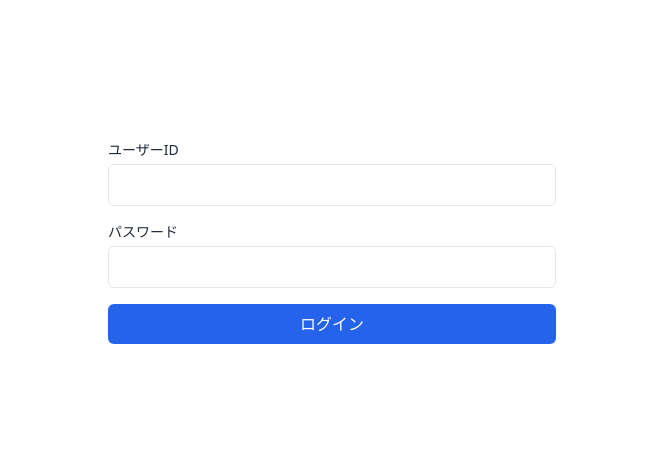
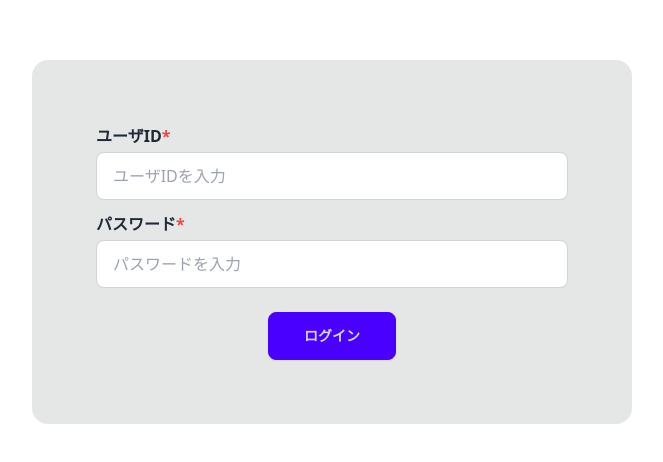
Before and after one commit to razu9120/circuit-element-management, a Next.js app in the folder frontend/: page /login in a window 1280 px wide. Shown: the part 158-620 px from the top of the page, without its empty margins (308-971 px from the left). Built offline with nearby package versions, Linux system fonts and the light colour scheme.

Commit message:
update files

```diff
--- a/frontend/app/login/page.tsx
+++ b/frontend/app/login/page.tsx
@@ -1,77 +1,11 @@
-"use client";
+import Login from "@/features/login/login";
 
-import { useState } from "react";
-import { signIn } from "next-auth/react";
-import { useRouter } from "next/navigation";
+const Home = () => {
+  return (
+    <>
+      <Login />
+    </>
+  );
+};
 
-export default function LoginPage() {
-  const router = useRouter();
-  const [error, setError] = useState<string>("");
-
-  const handleSubmit = async (e: React.FormEvent<HTMLFormElement>) => {
-    e.preventDefault();
-    const formData = new FormData(e.currentTarget);
-
-    try {
-      const result = await signIn("credentials", {
-        userId: formData.get("username"),
-        userPass: formData.get("password"),
-        redirect: false,
-      });
-
-      if (result?.error) {
-        setError("ログインに失敗しました");
-        return;
-      }
-
-      router.push("/"); // ログイン後のリダイレクト先
-      router.refresh();
-    } catch (error) {
-      console.error("ログインエラー:", error);
-      setError("予期せぬエラーが発生しました");
-    }
-  };
-
-  return (
-    <div className="flex min-h-screen items-center justify-center">
-      <div className="w-full max-w-md">
-        <form onSubmit={handleSubmit} className="space-y-4">
-          <div>
-            <label htmlFor="username" className="block text-sm font-medium">
-              ユーザーID
-            </label>
-            <input
-              type="text"
-              name="username"
-              id="username"
-              required
-              className="mt-1 block w-full rounded-md border p-2"
-            />
-          </div>
-
-          <div>
-            <label htmlFor="password" className="block text-sm font-medium">
-              パスワード
-            </label>
-            <input
-              type="password"
-              name="password"
-              id="password"
-              required
-              className="mt-1 block w-full rounded-md border p-2"
-            />
-          </div>
-
-          {error && <div className="text-red-500 text-sm">{error}</div>}
-
-          <button
-            type="submit"
-            className="w-full rounded-md bg-blue-600 px-4 py-2 text-white"
-          >
-            ログイン
-          </button>
-        </form>
-      </div>
-    </div>
-  );
-}
+export default Home;
--- a/frontend/auth.ts
+++ b/frontend/auth.ts
@@ -19,7 +19,7 @@ const fetchUser = async (userId: number): Promise<IUser | null> => {
     const user = await apiClient.get<IUser>(`/api/users/${userId}`);
     return user;
   } catch (error) {
-    console.error("ユーザー取得エラー:", error);
+    console.error("ユーザ取得エラー:", error);
     return null;
   }
 };
--- /dev/null
+++ b/frontend/features/login/login.tsx
@@ -0,0 +1,110 @@
+"use client";
+
+import { useState } from "react";
+import { signIn } from "next-auth/react";
+import { useRouter } from "next/navigation";
+import { useForm } from "react-hook-form";
+import Input from "@/app/components/input";
+import Button from "@/app/components/button";
+import Alert from "@/app/components/alert";
+
+interface IFormData {
+  userId: string;
+  userPass: string;
+}
+
+const Login = () => {
+  const router = useRouter();
+  const [showError, setShowError] = useState(false);
+
+  const {
+    register,
+    handleSubmit,
+    formState: { errors },
+  } = useForm<IFormData>({
+    mode: "onChange",
+    defaultValues: {
+      userId: "",
+      userPass: "",
+    },
+  });
+
+  const onSubmit = async (data: IFormData) => {
+    try {
+      const result = await signIn("credentials", {
+        userId: data.userId,
+        userPass: data.userPass,
+        redirect: false,
+      });
+
+      if (result?.error) {
+        setShowError(true);
+        return;
+      }
+
+      router.push("/");
+      router.refresh();
+    } catch (error) {
+      console.error("ログインエラー:", error);
+      setShowError(true);
+    }
+  };
+
+  return (
+    <div className="flex min-h-screen items-center justify-center">
+      <div className="">
+        <form
+          onSubmit={handleSubmit(onSubmit)}
+          className="flex flex-col bg-base-300 rounded-box p-16 w-[600px]"
+        >
+          <h1 className="font-bold">
+            ユーザID<span className="text-red-500">*</span>
+          </h1>
+          <Input
+            type="text"
+            placeholder="ユーザIDを入力"
+            className={`input input-bordered mt-1 mb-3 w-full ${
+              errors.userId ? "input-error" : ""
+            }`}
+            {...register("userId", { required: "ユーザIDは必須です" })}
+          />
+          {errors.userId && (
+            <p className="text-error text-sm mb-3">{errors.userId.message}</p>
+          )}
+
+          <h1 className="font-bold">
+            パスワード<span className="text-red-500">*</span>
+          </h1>
+          <Input
+            type="password"
+            placeholder="パスワードを入力"
+            className={`input input-bordered mt-1 mb-3 w-full ${
+              errors.userPass ? "input-error" : ""
+            }`}
+            {...register("userPass", { required: "パスワードは必須です" })}
+          />
+          {errors.userPass && (
+            <p className="text-error text-sm mb-3">{errors.userPass.message}</p>
+          )}
+
+          <div className="flex justify-center mt-3">
+            <Button
+              type="submit"
+              label="ログイン"
+              className="btn btn-primary w-32"
+            />
+          </div>
+        </form>
+
+        <Alert
+          message="ログインに失敗しました"
+          type="error"
+          isVisible={showError}
+          onClose={() => setShowError(false)}
+        />
+      </div>
+    </div>
+  );
+};
+
+export default Login;
```
